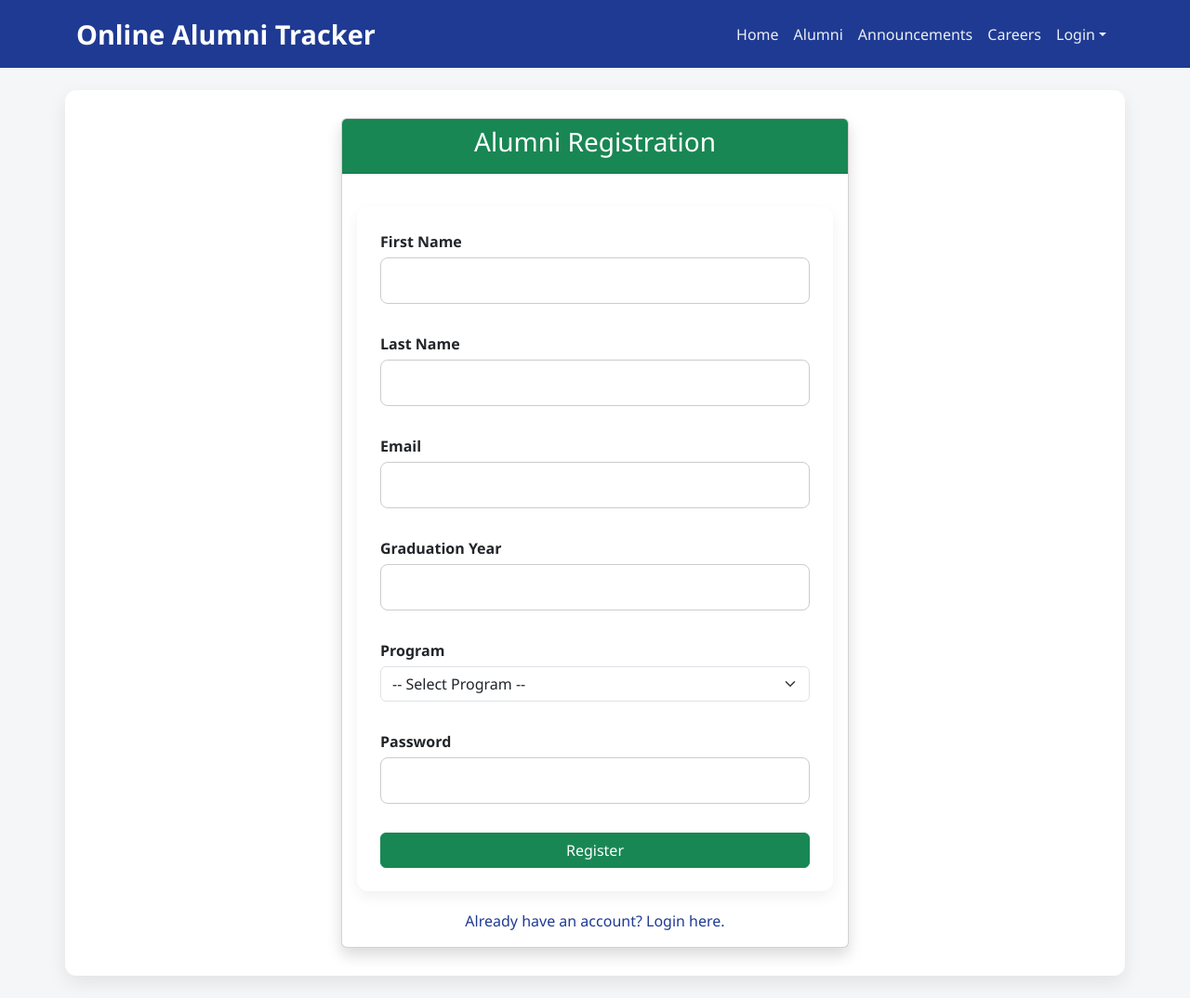
After one commit to arviaaa/alumnitracker, a Flask app: page /register in a window 1280 px wide. The commit adds this page. Shown: the whole page at 93% size. Run offline with Flask 3, Linux system fonts and the light colour scheme; data comes from the database, SQL or seed files in the repository.

Commit message:
Implement admin management features and alumni registration form

```diff
--- a/Online_Alumni_Tracker/app.py
+++ b/Online_Alumni_Tracker/app.py
@@ -1,4 +1,3 @@
-
 from flask import Flask, render_template, request, redirect, url_for, flash, session
 import sqlite3
 
@@ -96,41 +95,39 @@ def admin_dashboard():
         return redirect(url_for("admin_login"))
     return render_template("admin_dashboard.html")
 
-# # -----------------------------
-# # ALUMNI ROUTES
-# # -----------------------------
-# @app.route("/alumni")
-# def alumni():
-#     alumni_list = get_alumni()
-#     return render_template("alumni.html", alumni=alumni_list)
+@app.route("/admin/manage", methods=["GET", "POST"])
+def manage_admins():
+    if not session.get("admin_logged_in"):
+        return redirect(url_for("admin_login"))
 
-# @app.route("/alumni/login", methods=["GET", "POST"])
-# def alumni_login():
-#     if request.method == "POST":
-#         email = request.form["email"]
-#         password = request.form["password"]
+    conn = get_db_connection()
 
-#         conn = get_db_connection()
-#         alumni = conn.execute("SELECT * FROM alumni WHERE email = ?", (email,)).fetchone()
-#         conn.close()
+    # Handle Adding New Admin
+    if request.method == "POST" and "add_admin" in request.form:
+        username = request.form["username"]
+        password = request.form["password"]
+        try:
+            conn.execute("INSERT INTO admin (username, password) VALUES (?, ?)", (username, password))
+            conn.commit()
+            flash("New admin added successfully!", "success")
+        except:
+            flash("Username already exists.", "danger")
 
-#         if alumni and password == alumni["password"]:
-#             session["alumni_logged_in"] = True
-#             session["alumni_id"] = alumni["alumni_id"]
-#             session["alumni_name"] = f"{alumni['first_name']} {alumni['last_name']}"
-#             flash("Logged in successfully!", "success")
-#             return redirect(url_for("alumni_dashboard"))
-#         else:
-#             flash("Invalid email or password!", "danger")
+    # Handle Deleting Admin
+    if request.method == "POST" and "delete_admin" in request.form:
+        admin_id = request.form["admin_id"]
+        # Prevent deleting yourself
+        current_admin = conn.execute("SELECT * FROM admin WHERE username = ?", (session.get("admin_username"),)).fetchone()
+        if current_admin and str(current_admin['admin_id']) == admin_id:
+             flash("You cannot delete your own account while logged in.", "warning")
+        else:
+            conn.execute("DELETE FROM admin WHERE admin_id = ?", (admin_id,))
+            conn.commit()
+            flash("Admin removed.", "info")
 
-#     return render_template("alumni_login.html")
-
-# @app.route("/alumni/dashboard")
-# def alumni_dashboard():
-#     if not session.get("alumni_logged_in"):
-#         flash("Please log in first.", "warning")
-#         return redirect(url_for("alumni_login"))
-#     return render_template("alumni_dashboard.html")
+    admins = conn.execute("SELECT * FROM admin").fetchall()
+    conn.close()
+    return render_template("manage_admins.html", admins=admins)
 
 # -----------------------------
 # ALUMNI ROUTES
@@ -152,14 +149,15 @@ def add_alumni():
         first_name = request.form["first_name"]
         last_name = request.form["last_name"]
         email = request.form["email"]
-        phone = request.form.get("phone")
+        # Phone removed here
         graduation_year = request.form.get("graduation_year")
         program_id = request.form.get("program_id") or None
 
         conn = get_db_connection()
+        # Phone removed from INSERT statement
         conn.execute(
-            "INSERT INTO alumni (first_name, last_name, email, phone, graduation_year, program_id) VALUES (?, ?, ?, ?, ?, ?)",
-            (first_name, last_name, email, phone, graduation_year, program_id)
+            "INSERT INTO alumni (first_name, last_name, email, graduation_year, program_id) VALUES (?, ?, ?, ?, ?)",
+            (first_name, last_name, email, graduation_year, program_id)
         )
         conn.commit()
         conn.close()
@@ -179,12 +177,13 @@ def edit_alumni(alumni_id):
     programs = get_programs()
 
     if request.method == "POST":
+        # Phone removed from UPDATE statement
         conn.execute(
             """UPDATE alumni
-               SET first_name=?, last_name=?, email=?, phone=?, graduation_year=?, program_id=?
+               SET first_name=?, last_name=?, email=?, graduation_year=?, program_id=?
                WHERE alumni_id=?""",
             (request.form["first_name"], request.form["last_name"], request.form["email"],
-             request.form.get("phone"), request.form.get("graduation_year"),
+             request.form.get("graduation_year"),
              request.form.get("program_id") or None, alumni_id)
         )
         conn.commit()
@@ -207,6 +206,37 @@ def delete_alumni(alumni_id):
     conn.close()
     flash("Alumni deleted successfully!", "info")
     return redirect(url_for("alumni"))
+
+# -----------------------------
+# ALUMNI AUTHENTICATION ROUTES/REGISTER
+# -----------------------------
+
+@app.route("/register", methods=["GET", "POST"])
+def register():
+    programs = get_programs()
+    if request.method == "POST":
+        first_name = request.form["first_name"]
+        last_name = request.form["last_name"]
+        email = request.form["email"]
+        graduation_year = request.form["graduation_year"]
+        program_id = request.form["program_id"]
+        password = request.form["password"]
+
+        conn = get_db_connection()
+        try:
+            conn.execute("""
+                INSERT INTO alumni (first_name, last_name, email, graduation_year, program_id, password)
+                VALUES (?, ?, ?, ?, ?, ?)
+            """, (first_name, last_name, email, graduation_year, program_id, password))
+            conn.commit()
+            flash("Registration successful! You can now login.", "success")
+            return redirect(url_for("alumni_login"))
+        except sqlite3.IntegrityError:
+            flash("Email already exists!", "danger")
+        finally:
+            conn.close()
+
+    return render_template("register.html", programs=programs)
 
 @app.route("/alumni/login", methods=["GET", "POST"])
 def alumni_login():
@@ -368,10 +398,11 @@ def alumni_profile():
 
     if request.method == "POST":
         conn = get_db_connection()
-        conn.execute("""UPDATE alumni SET first_name=?, last_name=?, email=?, phone=?, graduation_year=?, program_id=?
+        # Phone removed from UPDATE statement
+        conn.execute("""UPDATE alumni SET first_name=?, last_name=?, email=?, graduation_year=?, program_id=?
                         WHERE alumni_id=?""",
                      (request.form["first_name"], request.form["last_name"], request.form["email"],
-                      request.form["phone"], request.form["graduation_year"], request.form["program_id"] or None, alumni_id))
+                      request.form["graduation_year"], request.form["program_id"] or None, alumni_id))
         conn.commit()
         conn.close()
         flash("Profile updated successfully!", "success")
--- a/Online_Alumni_Tracker/templates/index.html
+++ b/Online_Alumni_Tracker/templates/index.html
@@ -7,4 +7,4 @@
         Stay connected with announcements, upcoming events, and important updates.
     </p>
 </div>
-{% endblock %} -->
+{% endblock %}
--- /dev/null
+++ b/Online_Alumni_Tracker/templates/register.html
@@ -0,0 +1,51 @@
+{% extends "base.html" %}
+{% block title %}Alumni Registration{% endblock %}
+
+{% block content %}
+<div class="row justify-content-center">
+  <div class="col-md-6">
+    <div class="card shadow">
+      <div class="card-header bg-success text-white">
+        <h3>Alumni Registration</h3>
+      </div>
+      <div class="card-body">
+        <form method="POST">
+          <div class="mb-3">
+            <label>First Name</label>
+            <input type="text" name="first_name" class="form-control" required>
+          </div>
+          <div class="mb-3">
+            <label>Last Name</label>
+            <input type="text" name="last_name" class="form-control" required>
+          </div>
+          <div class="mb-3">
+            <label>Email</label>
+            <input type="email" name="email" class="form-control" required>
+          </div>
+          <div class="mb-3">
+            <label>Graduation Year</label>
+            <input type="number" name="graduation_year" class="form-control" required>
+          </div>
+          <div class="mb-3">
+            <label>Program</label>
+            <select name="program_id" class="form-select" required>
+              <option value="">-- Select Program --</option>
+              {% for program in programs %}
+                <option value="{{ program.program_id }}">{{ program.program_name }}</option>
+              {% endfor %}
+            </select>
+          </div>
+          <div class="mb-3">
+            <label>Password</label>
+            <input type="password" name="password" class="form-control" required>
+          </div>
+          <button type="submit" class="btn btn-success w-100">Register</button>
+        </form>
+        <div class="mt-3 text-center">
+            <a href="{{ url_for('alumni_login') }}">Already have an account? Login here.</a>
+        </div>
+      </div>
+    </div>
+  </div>
+</div>
+{% endblock %}
```
Also changed, not shown: Online_Alumni_Tracker/templates/admin_dashboard.html (+10 -0 lines), Online_Alumni_Tracker/templates/alumni.html (+3 -16 lines), Online_Alumni_Tracker/templates/careers.html (+3 -13 lines), Online_Alumni_Tracker/templates/manage_admins.html (added, +43 -0 lines).
